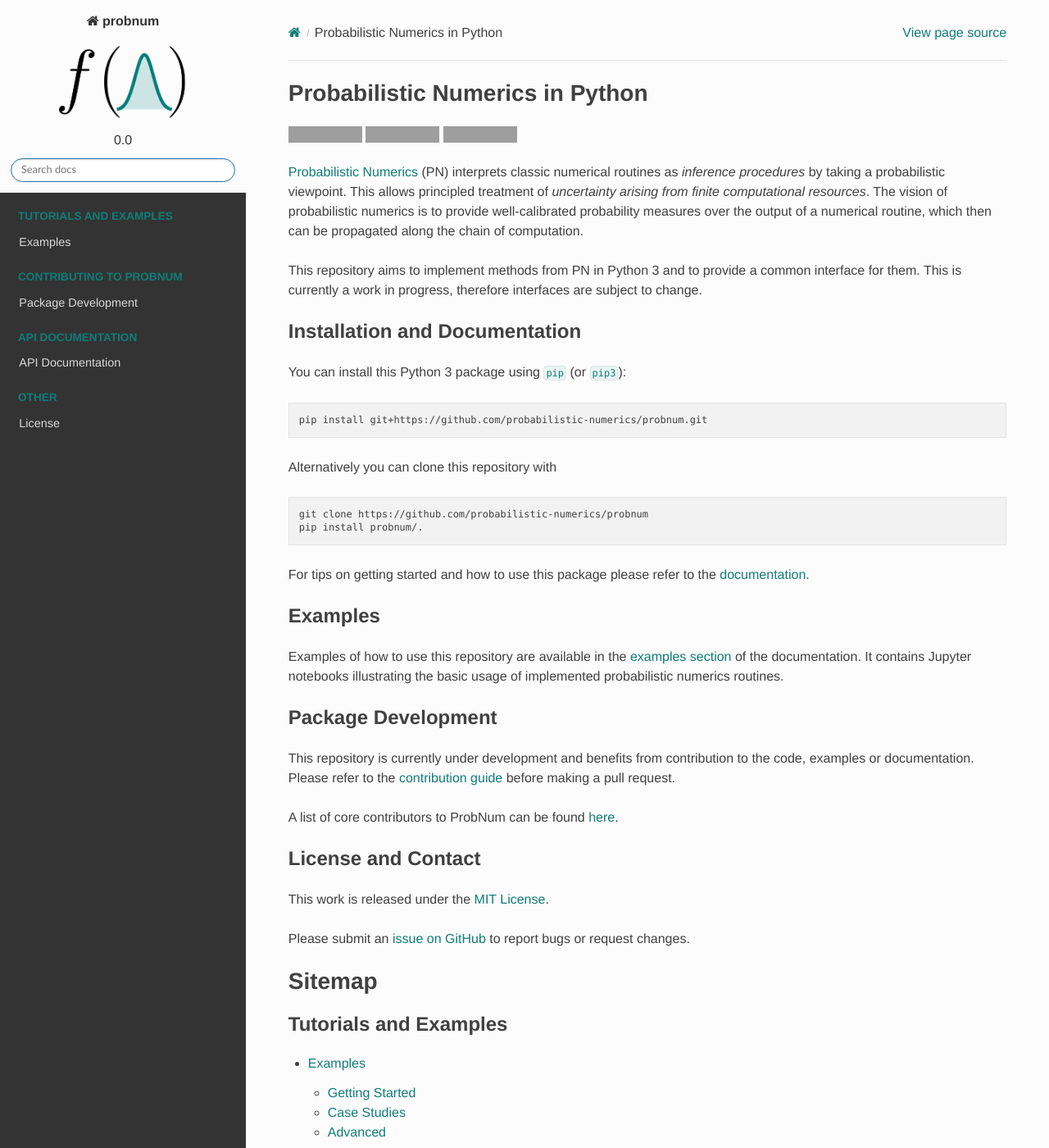
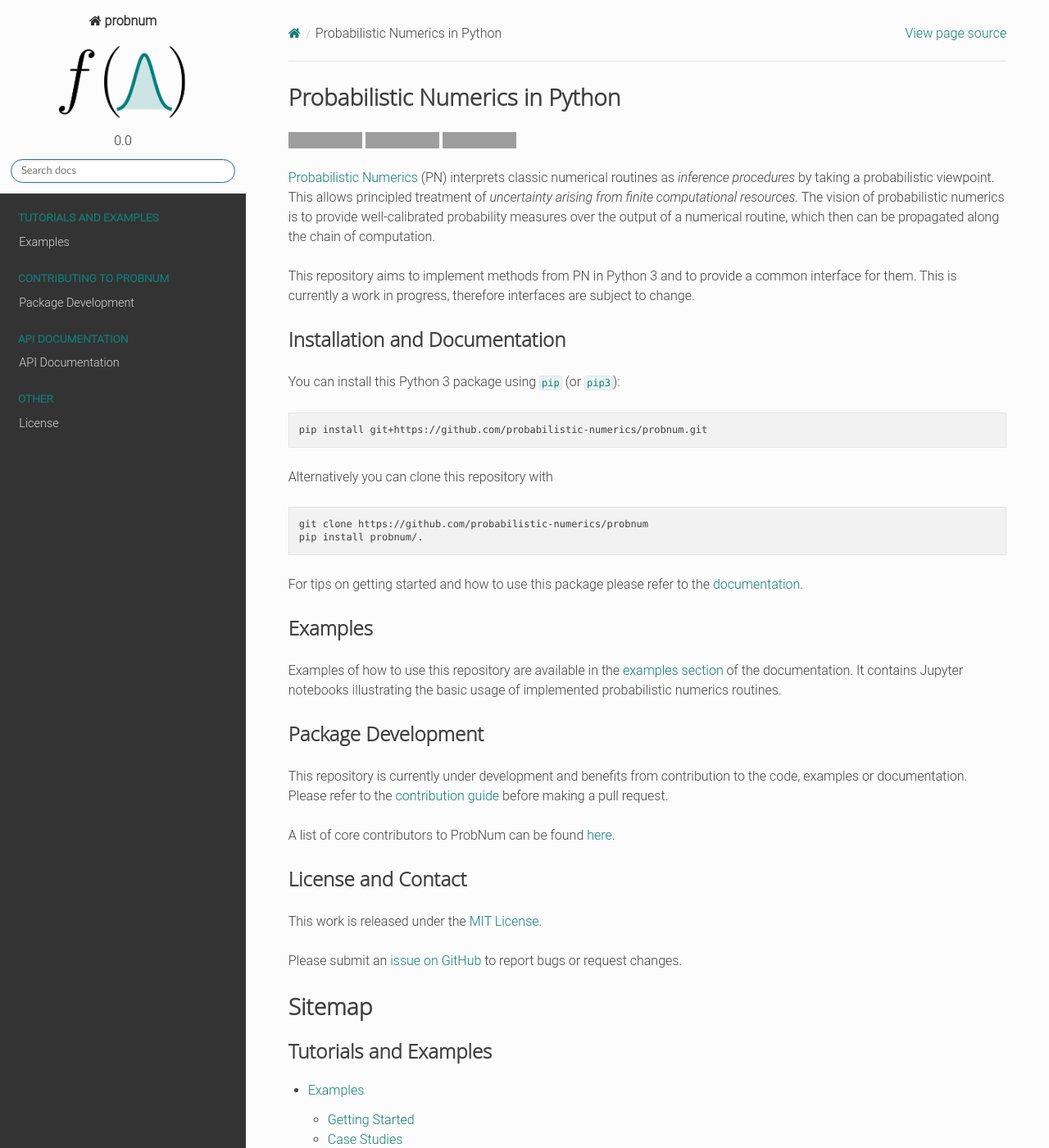
Before and after one commit to probabilistic-numerics/probnum, a Sphinx documentation site: the page built from docs/source/index.rst, in a window 1280 px wide and 1400 px high. Shown: the whole window at 82% size. Built offline with Sphinx 7.4.7 and the Read the Docs theme 2.0.0, drawn with Linux system fonts in a browser that asks for light colours; pages that are not in the unit, such as notebooks, are missing from menus; grey boxes are pictures that could not be loaded.

Commit message:
fonts updated

```diff
--- a/docs/source/_static/probnum-style.css
+++ b/docs/source/_static/probnum-style.css
@@ -10,13 +10,13 @@
 
 /* Font */
 body {
-	font-family: "Helvetica Neue",Helvetica,Arial,sans-serif;
+	font-family: Roboto light, Helvetica, sans-serif;
 }
 
 .rst-content .toctree-wrapper > p.caption, h1, h2, h3, h4, h5, h6, legend {
     margin-top: 0;
     font-weight: 700;
-    font-family: Helvetica Neue;
+    font-family: Open sans light, Helvetica, sans-serif;
 }
 
 /* Content */
```
